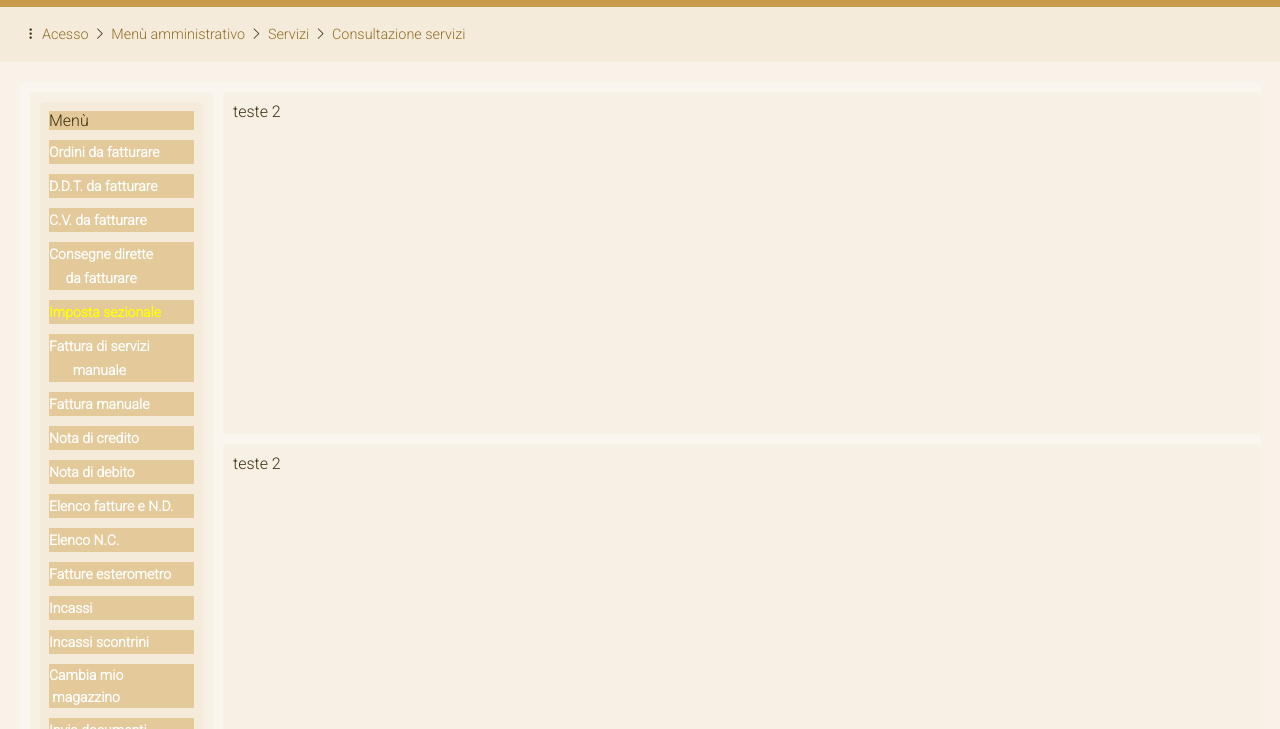
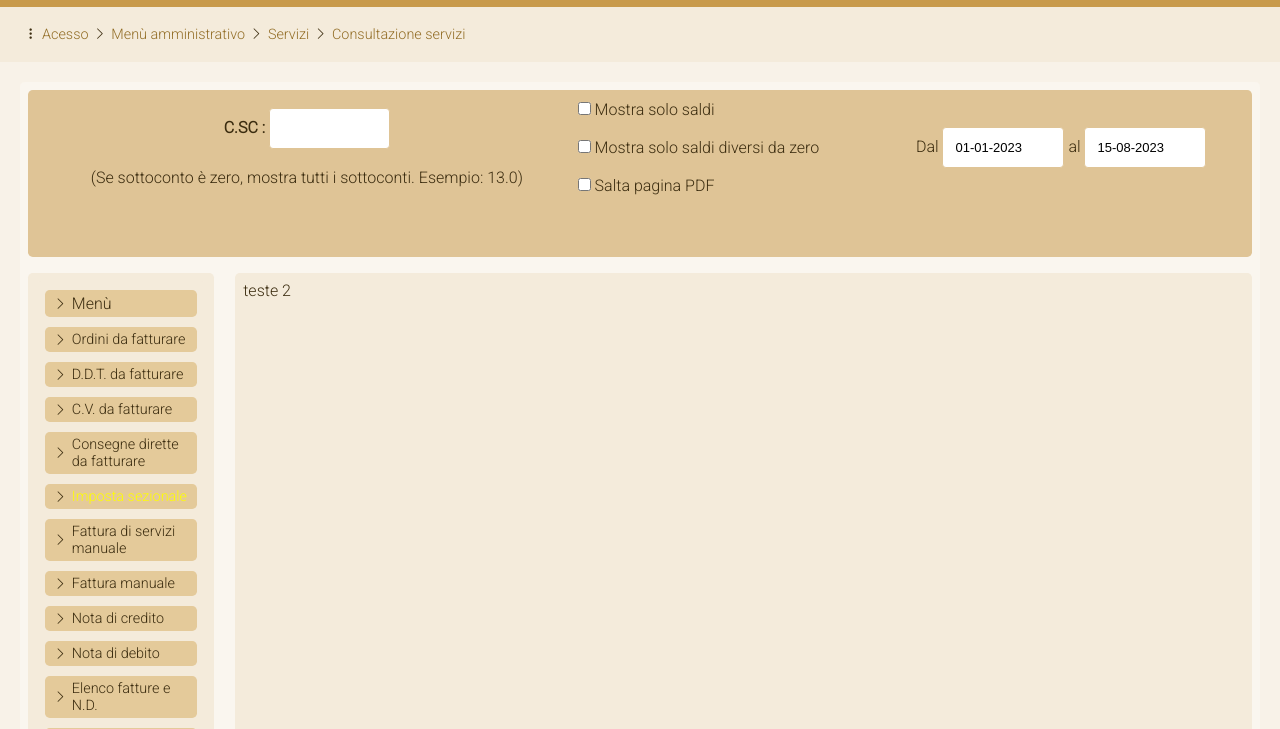
Before and after one commit to reginaldogomes/dittaweb, a website: page public/index.html in a window 1280 px wide. Shown: the part 67-796 px from the top of the page. Drawn offline with nearby package versions, Linux system fonts and the light colour scheme.

Commit message:
layuot adjust

```diff
--- a/public/index.html
+++ b/public/index.html
@@ -72,8 +72,35 @@
   </nav>
   <main id="content">
 
-    <div class="search">
-      <div>
+    <div class="contents">
+      <div class="selezione">
+        <table border="0" width="100%">
+          <tbody>
+            <tr>
+              <td height="30" align="center"><strong>C.SC : </strong><input id="sel_conto" class="conto" size="10"
+                  maxlength="10" value="" ondblclick="NewWindow('contcontotrova.php?id_campo=sel_conto',600,500)"
+                  onblur="TrovaConto(this.value); SalvaSessionVar(this.id,this.value);"><br><br>(Se sottoconto è zero,
+                mostra tutti i sottoconti. Esempio: 13.0)</td>
+              <td align="left"><input id="sel_elenco" type="checkbox" value="S"
+                  onchange="SalvaSessionVar(this.id,this.checked); if(this.checked) jQuery('#sel_saldo').attr('checked',false);">
+                Mostra solo saldi<br><br><input id="sel_saldo" type="checkbox" value="S"
+                  onchange="SalvaSessionVar(this.id,this.checked); if(this.checked) jQuery('#sel_elenco').attr('checked',false);  ">
+                Mostra solo saldi diversi da zero<br><br><input id="sel_salta" type="checkbox" value="S"
+                  onchange="SalvaSessionVar(this.id,this.checked)"> Salta pagina PDF</td>
+              <td align="center">Dal <input id="sel_data_dal" type="text" size="10" maxlength="10"
+                  onchange="SalvaSessionVar(this.id,this.value)" value="01-01-2023"> al <input id="sel_data_al"
+                  type="text" size="10" maxlength="10" onchange="SalvaSessionVar(this.id,this.value)"
+                  value="15-08-2023"></td>
+            </tr>
+            <tr>
+              <td height="50" colspan="3">
+                <div id="desc_conto" class="chiaro"> </div>
+              </td>
+            </tr>
+          </tbody>
+        </table>
+      </div>
+      <div class="regola">
         <div class="menu-search">
           <table border="0" onclick="ClearMyTimeInterval();">
             <tbody>
@@ -82,79 +109,78 @@
               </tr>
 
               <tr>
-                <td><a href="#" class="clickarea" onclick="if(! confermauscita) {OrdiniDaFatturare();}">Ordini da
+                <td><a href="#" onclick="if(! confermauscita) {OrdiniDaFatturare();}">Ordini da
                     fatturare</a></td>
               </tr>
 
               <tr>
-                <td><a href="#" class="clickarea" onclick="if(! confermauscita) {DDTDaFatturare();}">D.D.T. da
+                <td><a href="#" onclick="if(! confermauscita) {DDTDaFatturare();}">D.D.T. da
                     fatturare</a></td>
               </tr>
 
               <tr>
-                <td><a href="#" class="clickarea" onclick="if(! confermauscita) {ContoVenditaDaFatturare();}">C.V. da
+                <td><a href="#" onclick="if(! confermauscita) {ContoVenditaDaFatturare();}">C.V. da
                     fatturare</a></td>
               </tr>
 
               <tr>
-                <td><a href="#" class="clickarea"
-                    onclick="if(! confermauscita) {ConsegneDiretteDaFatturare(0);}">Consegne dirette<br>da fatturare</a>
+                <td><a href="#" onclick="if(! confermauscita) {ConsegneDiretteDaFatturare(0);}">Consegne dirette<br>da
+                    fatturare</a>
                 </td>
               </tr>
               <tr>
-                <td><a href="#" class="clickarea" style="color:yellow;" onclick="SelectSezionale()">Imposta
+                <td><a href="#" style="color:yellow;" onclick="SelectSezionale()">Imposta
                     sezionale</a></td>
               </tr>
               <tr>
-                <td><a href="#" class="clickarea"
+                <td><a href="#"
                     onclick="if(! confermauscita) {SetConfirmExit(true); CreaManuale('F',0,'',true,'',1,'',true);}">Fattura
                     di servizi<br>manuale</a></td>
               </tr>
               <tr>
-                <td><a href="#" class="clickarea"
-                    onclick="if(! confermauscita) {SetConfirmExit(true);CreaManuale('F');}">Fattura manuale</a></td>
+                <td><a href="#" onclick="if(! confermauscita) {SetConfirmExit(true);CreaManuale('F');}">Fattura
+                    manuale</a></td>
               </tr>
               <tr>
-                <td><a href="#" class="clickarea"
-                    onclick="if(! confermauscita) {SetConfirmExit(true);CreaManuale('C');}">Nota di credito</a></td>
+                <td><a href="#" onclick="if(! confermauscita) {SetConfirmExit(true);CreaManuale('C');}">Nota di
+                    credito</a></td>
               </tr>
               <tr>
-                <td><a href="#" class="clickarea"
-                    onclick="if(! confermauscita) {SetConfirmExit(true);CreaManuale('D');}">Nota di debito</a></td>
+                <td><a href="#" onclick="if(! confermauscita) {SetConfirmExit(true);CreaManuale('D');}">Nota di
+                    debito</a></td>
               </tr>
               <tr>
-                <td><a href="#" class="clickarea" onclick="if(! confermauscita) {SelElencoDoc('F');}">Elenco fatture e
+                <td><a href="#" onclick="if(! confermauscita) {SelElencoDoc('F');}">Elenco fatture e
                     N.D.</a></td>
               </tr>
               <tr>
-                <td><a href="#" class="clickarea" onclick="if(! confermauscita) {SelElencoDoc('C');}">Elenco N.C.</a>
+                <td><a href="#" onclick="if(! confermauscita) {SelElencoDoc('C');}">Elenco N.C.</a>
                 </td>
               </tr>
               <tr>
-                <td><a href="#" class="clickarea" onclick="if(! confermauscita) {SelElencoDoc('E');}">Fatture
+                <td><a href="#" onclick="if(! confermauscita) {SelElencoDoc('E');}">Fatture
                     esterometro</a></td>
               </tr>
               <tr>
-                <td><a href="#" class="clickarea" onclick="if(! confermauscita) {SelIncassi();}">Incassi</a></td>
+                <td><a href="#" onclick="if(! confermauscita) {SelIncassi();}">Incassi</a></td>
               </tr>
               <tr>
-                <td><a href="#" class="clickarea" onclick="if(! confermauscita) {SelIncassiScontrini();}">Incassi
+                <td><a href="#" onclick="if(! confermauscita) {SelIncassiScontrini();}">Incassi
                     scontrini</a></td>
               </tr>
               <tr>
-                <td><a href="#" class="clickareax" onclick="if(! confermauscita) {SceglieMagazzinoDefault();}">Cambia
+                <td><a href="#" onclick="if(! confermauscita) {SceglieMagazzinoDefault();}">Cambia
                     mio<br>magazzino</a></td>
               </tr>
               <tr>
-                <td><a href="#" class="clickarea" onclick="InvioDocElettronici()">Invia documenti<br>elettronici</a>
+                <td><a href="#" onclick="InvioDocElettronici()">Invia documenti<br>elettronici</a>
                 </td>
               </tr>
             </tbody>
           </table>
         </div>
       </div>
-      <div>teste 2</div>
-      <div>teste 2</div>
+      <div class="interna">teste 2</div>
     </div>
 
   </main>
@@ -162,8 +188,6 @@
   <!-- <footer class="footer" id="footer">
     <p>© Sargo Soc. Coop. 2008-2023 (3) Chrome 115.0.0.0 - unknown V.01-12-2021 08.47.11</p>
   </footer> -->
-
-
 </body>
 
 </html>
--- a/public/preferences.css
+++ b/public/preferences.css
@@ -74,6 +74,13 @@ input {
   border-radius: var(--border-radius);
   -webkit-border-radius: var(--border-radius);
   border: 1px solid var(--primary--color--600);
+}
+
+table,
+tr,
+td {
+  padding: 0;
+  margin: 0;
 }
 
 body {
@@ -306,7 +313,12 @@ p {
   border-radius: var(--border-radius);
   -webkit-border-radius: var(--border-radius);
   margin: 30px auto;
-  width: 40%;
+  width: 25%;
+}
+@media screen and (max-width: 768px) {
+  .login {
+    width: 90%;
+  }
 }
 .login .login__form {
   display: flex;
@@ -370,33 +382,35 @@ p {
   background-color: var(--primary--color--600);
   transform: translateY(0.2em);
 }
-@media screen and (min-width: 480px) {
-  .login {
-    width: 90%;
-  }
-}
 /**LOGIN STYLES**/
 
 /***SEARCH STYLES***/
-.search {
+.contents {
   background-color: var(--primary--color--200);
-  display: grid;
-  grid-template-columns: 15% 85%;
-  gap: 10px;
-  padding: 10px;
+  display: flex;
+  flex-wrap: wrap;
+  justify-content: space-between;
   border-radius: var(--border-radius);
   -webkit-border-radius: var(--border-radius);
 }
 
-.search > div {
-  background-color: var(--primary--color--400);
-  padding: 10px;
+.contents > div {
+  padding: 8px;
   border-radius: var(--border-radius);
   -webkit-border-radius: var(--border-radius);
+  margin: 0.5rem;
 }
-
-.search > div:nth-child(1) {
-  grid-row: 1 / 3;
+.selezione {
+  background-color: var(--primary--color--600);
+  width: 100%;
+}
+.regola {
+  background-color: var(--primary--color--500);
+  width: 15%;
+}
+.interna {
+  background-color: var(--primary--color--500);
+  width: 82%;
 }
 
 .menu-search {
@@ -419,12 +433,38 @@ p {
 }
 
 .menu-search table tbody tr td {
+  padding: 4px;
   background-color: var(--secondary--color--200);
   display: flex;
+  align-items: center;
+  border-radius: var(--border-radius);
+  -webkit-border-radius: var(--border-radius);
+}
+.menu-search table tbody tr td:hover {
+  background-color: var(--secondary--color--300);
 }
 
+/* .menu-search table tbody tr td::after:not(:nth-of-type(1)) {
+  content: "\F280";
+  font-family: "bootstrap-icons";
+  transition: 0.3s;
+} */
+.menu-search table tbody tr td::before {
+  content: "\F285";
+  font-family: "bootstrap-icons";
+  font-size: 0.8rem;
+  padding: 0 5px 0 5px;
+}
+.menu-search table tbody tr td:not(:first-child) {
+  content: "\F285";
+  font-family: "bootstrap-icons";
+  font-size: 0.8rem;
+  padding: 0 5px 0 5px;
+}
+/* :not(:first-child) */
 .menu-search table tbody tr td a {
-  font-size: 14px;
+  font-size: 0.9em;
+  color: var(--link);
 }
 
 .footer {
@@ -469,10 +509,10 @@ p {
   margin: 5px;
 } */
 
-.regola {
+/* .regola {
   border: 0px;
   border-style: none;
-}
+} */
 
 /* A:visited.naviga,
 A.naviga {
@@ -949,14 +989,6 @@ A:hover.vocemenu {
   border-spacing: 3px;
 }
 
-.selezione {
-  background-color: #e0e0e0;
-  font-weight: bold;
-  opacity: 1;
-  border: 3px solid #a0a0a0;
-  /*border-radius: 25px; -webkit-border-radius: 25px */
-}
-
 .comando {
   background-color: #404040;
   color: #91a2ff;
```
